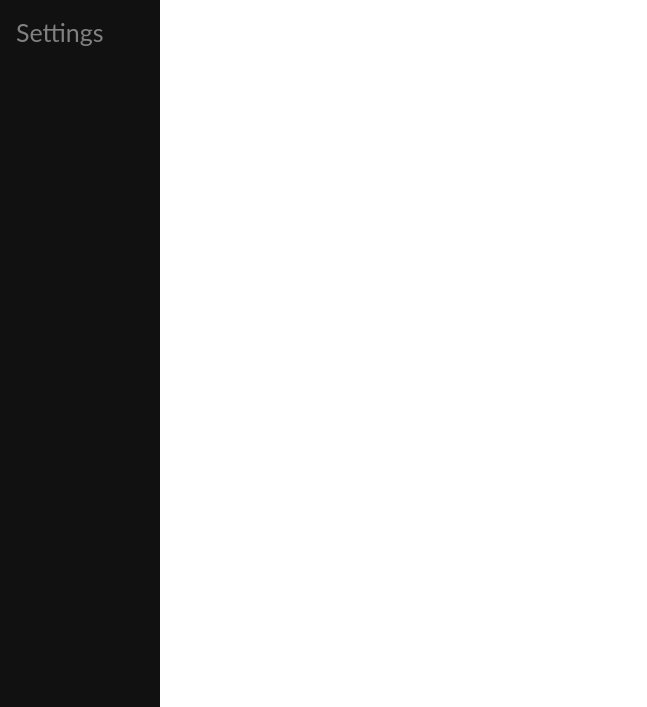
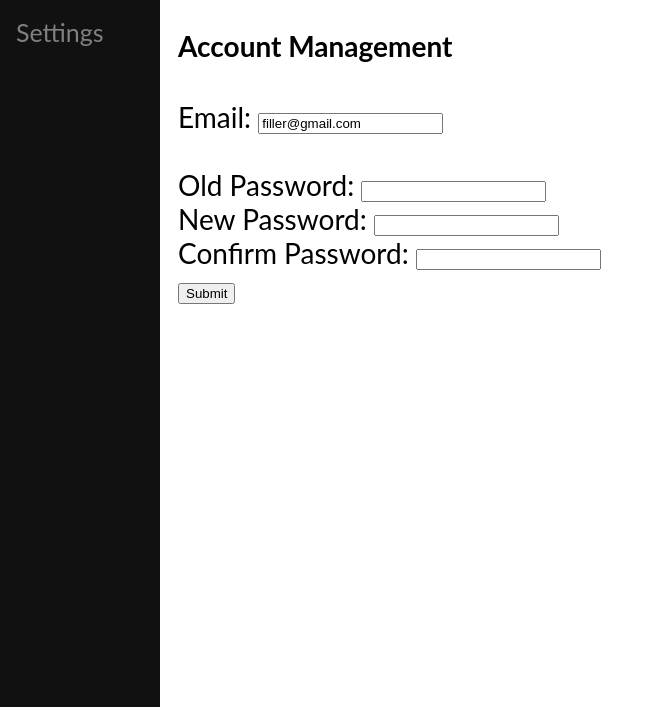
Before and after one commit to albertyhao/OnTrack-original-facial-rec, a website: page settings.html in a window 1280 px wide. Shown: the part 93-800 px from the top of the page, without its empty margins (0-647 px from the left). Drawn offline with Linux system fonts and the light colour scheme.

Commit message:
Add settings.js

```diff
--- a/index.js
+++ b/index.js
@@ -45,6 +45,11 @@ app.get('/settings', (req, res, next) => {
 	res.sendFile(filePath);
 })
 
+app.get('/settings.js', (req, res, next) => {
+	var filePath = path.join(__dirname, './settings.js')
+	res.sendFile(filePath);
+})
+
 app.get('/navbar.css', (req, res, next) => {
 	var filePath = path.join(__dirname, './navbar.css')
 	res.sendFile(filePath);
--- a/settings.html
+++ b/settings.html
@@ -13,6 +13,16 @@
 
     <div class="main">
       <h2>Settings</h2>
+      <h4>Account Management</h4>
+
+      <form>
+        Email: <input type="text" name="email" value="filler@gmail.com"><br>
+        <br>
+        Old Password: <input type="password" name="oldpass"><br>
+        New Password: <input type="password" name="newpass"><br>
+        Confirm Password: <input type="password" name="confirmpass"><br>
+      </form>
+      <button id="submit">Submit</button>
     </div>
   </body>
 </html>
```
Also changed, not shown: settings.js (added).
